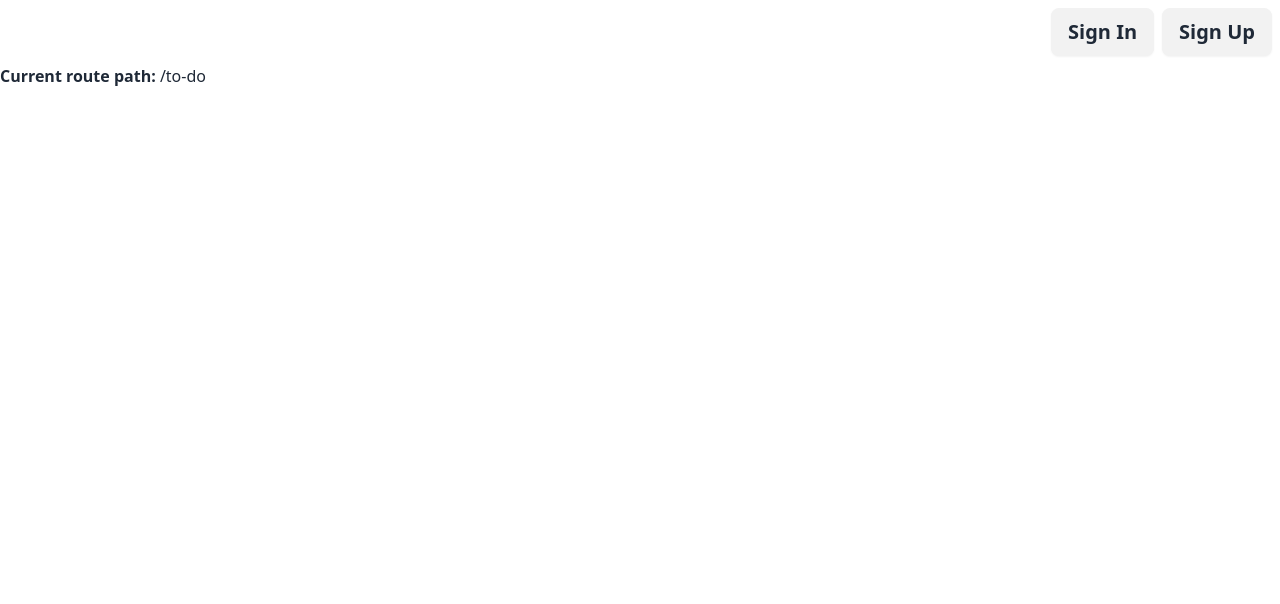
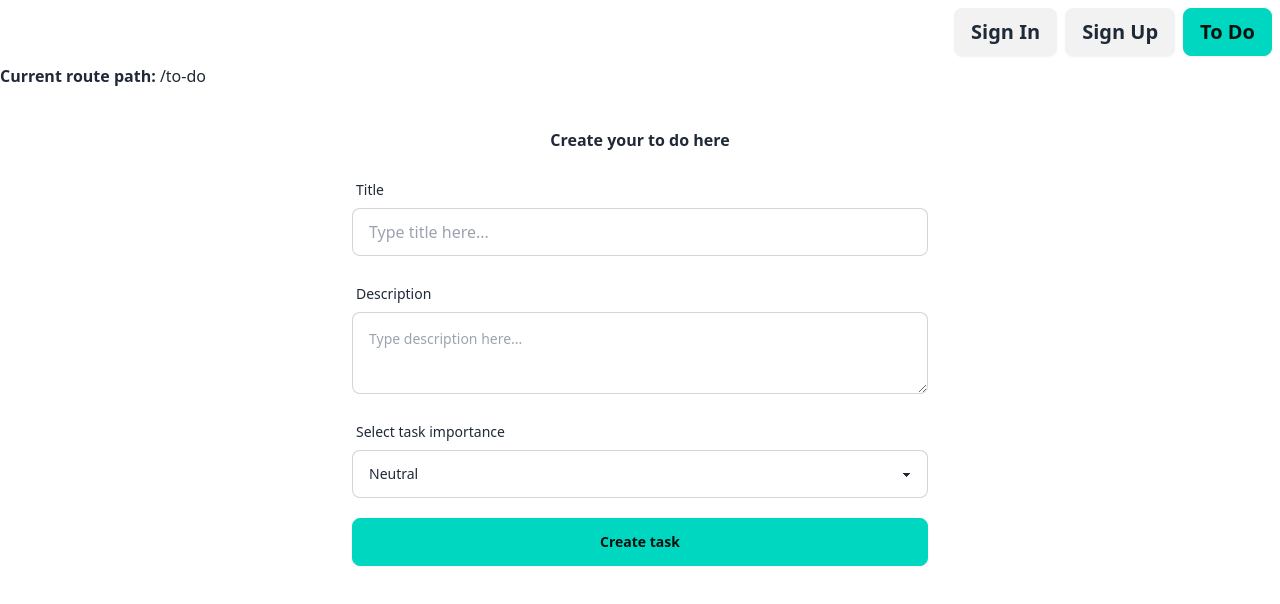
Before and after one commit to EugenyGorshkov/todo-aplication, a Vue app: page /to-do in a window 1280 px wide. Shown: the top 604 px of the page. Built offline with nearby package versions, Linux system fonts and the light colour scheme.

Commit message:
feat(todopage): добавил to do page и форму

```diff
--- a/src/components/navbar/navbar.vue
+++ b/src/components/navbar/navbar.vue
@@ -8,6 +8,8 @@
                 </RouterLink>
                 <RouterLink to="/sign-up" activeClass="btn btn-accent text-xl" class="btn  text-xl">
                     Sign Up</RouterLink>
+                <RouterLink to="/to-do" activeClass="btn btn-accent text-xl" class="btn  text-xl">
+                    To Do</RouterLink>
             </li>
         </ul>
     </nav>
--- /dev/null
+++ b/src/components/to-do-page/to-do-page.vue
@@ -0,0 +1,43 @@
+<template>
+    <div class="container mx-auto p-5">
+        <p class="text-center mt-5 mb-5 font-bold">Create your to do here</p>
+        <form action="" className="flex flex-col justify-center mx-auto max-w-xl gap-5">
+            <label className="form-control w-full">
+                <div className="label">
+                    <span className="label-text">Title</span>
+                </div>
+                <input type="text" placeholder="Type title here..." className="input input-bordered w-full " />
+            </label>
+            <label className="form-control w-full">
+                <div className="label">
+                    <span className="label-text">Description</span>
+                </div>
+                <textarea className="textarea textarea-bordered textarea-md w-full "
+                    placeholder="Type description here..."></textarea>
+            </label>
+            <label className="form-control w-full">
+                <div className="label">
+                    <span className="label-text">Select task importance</span>
+                </div>
+                <select class="select select-bordered" v-model="selectedOption" v-bind:class="selectedOption">
+                    <option value="select-neutral" selected>Neutral</option>
+                    <option value="select-accent">Accent</option>
+                    <option value="select-warning">Warning</option>
+                    <option value="select-error">Error</option>
+                </select>
+            </label>
+            <button className="btn btn-accent">Create task</button>
+        </form>
+    </div>
+</template>
+
+
+<script setup lang="ts">
+import { defineComponent, ref } from 'vue';
+
+const selectedOption = ref('select-neutral');
+
+defineComponent({
+    name: "ToDoPage",
+})
+</script>
--- a/src/routes/router.ts
+++ b/src/routes/router.ts
@@ -2,10 +2,12 @@ import { createRouter, createWebHistory } from "vue-router";
 
 import SignIn from "../components/sign-in.vue";
 import SignUp from "../components/signup/sign-up.vue";
+import ToDoPage from "../components/to-do-page/to-do-page.vue";
 
 const routes = [
     { path: "/", component: SignIn },
     { path: "/sign-up", component: SignUp },
+    { path: "/to-do", component: ToDoPage },
 ];
 
 const router = createRouter({
```
